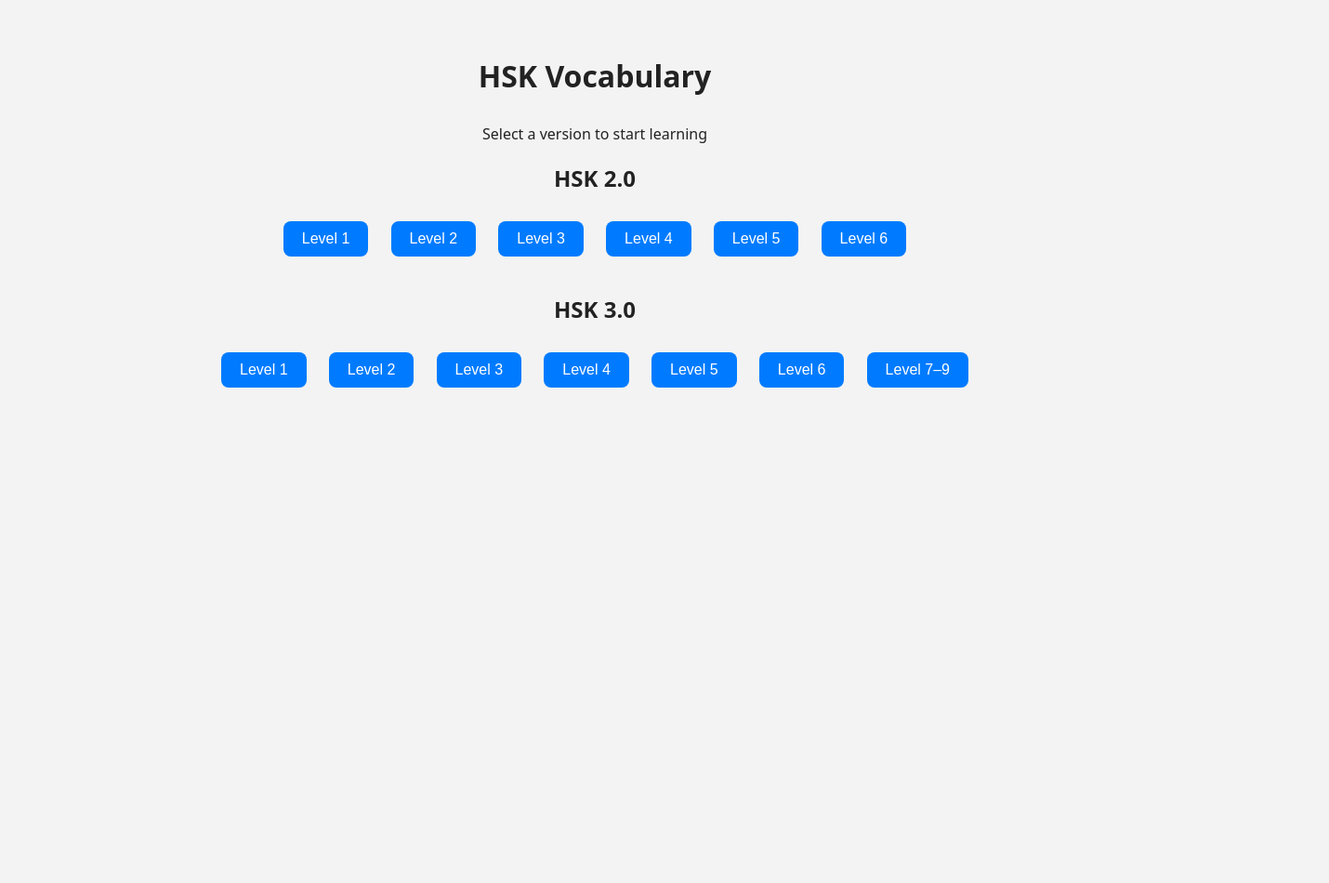
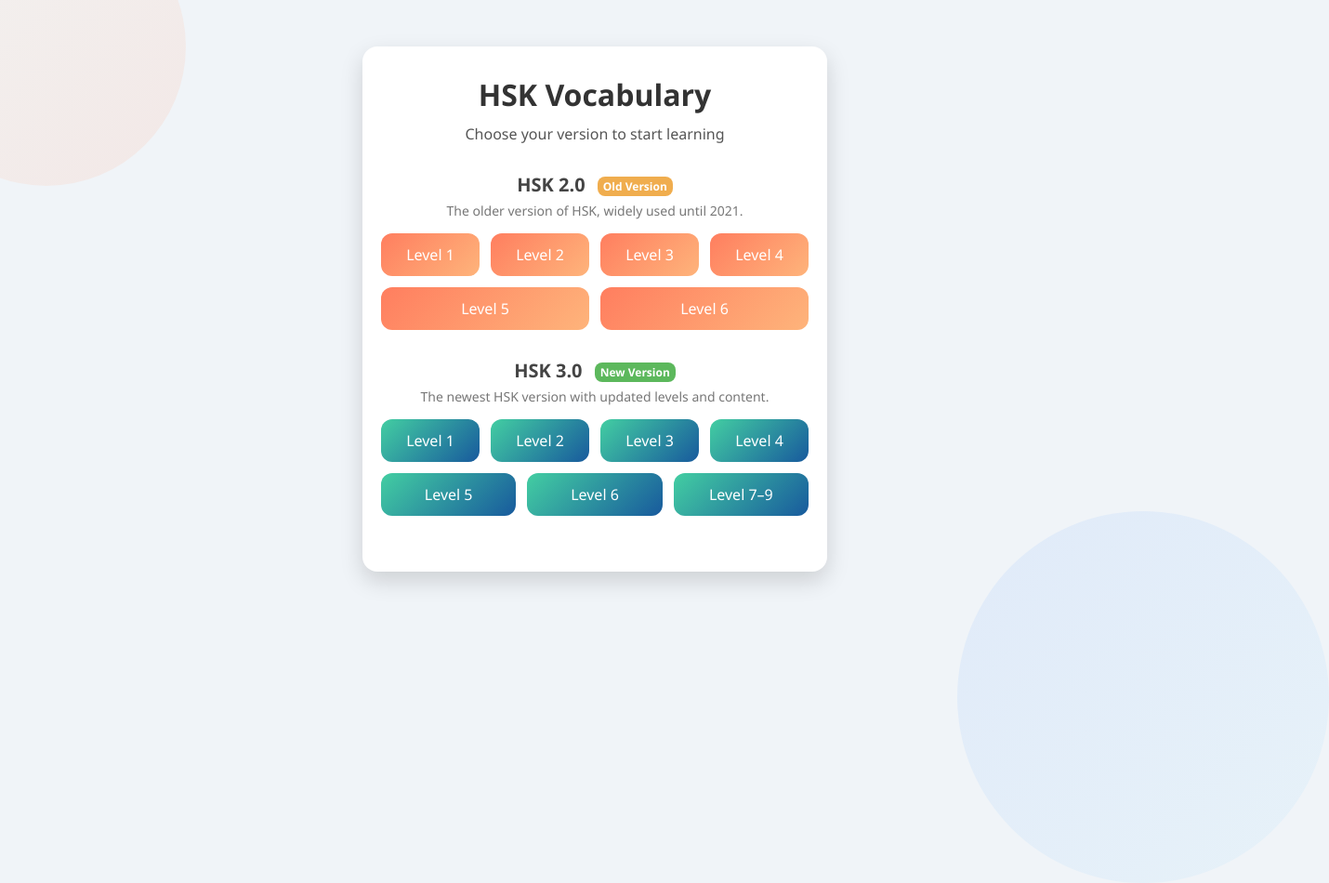
Before and after one commit to tesla2oo2/HSK-telegram, a plain HTML site: page index.html in a window 1280 px wide. Shown: the whole page at 93% size, 1430 px wide, since content can reach past the window. Before the commit the page ends 800 px from the top, so only its background shows below. Drawn offline with Linux system fonts and the light colour scheme.

Commit message:
Refactor index.html for improved layout and styles

```diff
--- a/index.html
+++ b/index.html
@@ -5,37 +5,163 @@
 <meta name="viewport" content="width=device-width, initial-scale=1.0" />
 <title>HSK Vocabulary</title>
 <style>
+  * {
+    box-sizing: border-box;
+    margin: 0;
+    padding: 0;
+    font-family: 'Segoe UI', Tahoma, Geneva, Verdana, sans-serif;
+  }
+
   body {
-      font-family: system-ui, sans-serif;
+    display: flex;
+    justify-content: center;
+    align-items: flex-start;
+    padding: 50px 20px;
+    min-height: 100vh;
+    background: #f0f4f8;
+    position: relative;
+    overflow: hidden;
+  }
+
+  /* Stylish background shapes */
+  body::before, body::after {
+    content: "";
+    position: absolute;
+    border-radius: 50%;
+    opacity: 0.2;
+    z-index: 0;
+  }
+
+  body::before {
+    width: 300px;
+    height: 300px;
+    background: linear-gradient(135deg, #ffecd2, #fcb69f);
+    top: -100px;
+    left: -100px;
+  }
+
+  body::after {
+    width: 400px;
+    height: 400px;
+    background: linear-gradient(135deg, #a1c4fd, #c2e9fb);
+    bottom: -150px;
+    right: -150px;
+  }
+
+  .main-container {
+    position: relative;
+    z-index: 1;
+    width: 100%;
+    max-width: 500px;
+    background: #fff;
+    border-radius: 16px;
+    box-shadow: 0 10px 25px rgba(0,0,0,0.15);
+    padding: 30px 20px;
     text-align: center;
-      background: #f3f3f3;
-      color: #222;
-      margin-top: 60px;
   }
-    h1 { margin-bottom: 30px; }
-    button {
-      margin: 10px;
-      padding: 10px 20px;
-      border: none;
-      border-radius: 8px;
-      background: #007bff;
-      color: white;
-      cursor: pointer;
+
+  .title {
+    font-size: 32px;
+    font-weight: bold;
+    margin-bottom: 10px;
+    color: #333;
+  }
+
+  .subtitle {
     font-size: 16px;
+    margin-bottom: 30px;
+    color: #555;
   }
-    button:hover { background: #0056b3; }
+
   .section {
     margin-bottom: 30px;
+  }
+
+  .section h2 {
+    font-size: 20px;
+    margin-bottom: 5px;
+    color: #444;
+  }
+
+  .badge {
+    font-size: 12px;
+    font-weight: bold;
+    padding: 2px 6px;
+    border-radius: 8px;
+    margin-left: 8px;
+    vertical-align: middle;
+  }
+
+  .badge.old {
+    background-color: #f0ad4e;
+    color: #fff;
+  }
+
+  .badge.new {
+    background-color: #5cb85c;
+    color: #fff;
+  }
+
+  .version-desc {
+    font-size: 14px;
+    color: #777;
+    margin-bottom: 15px;
+  }
+
+  .btn-group {
+    display: flex;
+    flex-wrap: wrap;
+    justify-content: center;
+    gap: 12px;
+  }
+
+  /* Default button style */
+  .btn-group button {
+    flex: 1 1 100px;
+    min-width: 90px;
+    padding: 12px 0;
+    border: none;
+    border-radius: 12px;
+    font-size: 16px;
+    cursor: pointer;
+    transition: transform 0.2s, box-shadow 0.2s;
+    color: #fff;
+    font-weight: 500;
+  }
+
+  /* HSK 2.0 = orange gradient */
+  .section.old .btn-group button {
+    background: linear-gradient(135deg, #ff7e5f, #feb47b);
+  }
+
+  /* HSK 3.0 = green gradient */
+  .section.new .btn-group button {
+    background: linear-gradient(135deg, #43cea2, #185a9d);
+  }
+
+  .btn-group button:hover {
+    transform: translateY(-3px);
+    box-shadow: 0 6px 12px rgba(0,0,0,0.15);
+  }
+
+  @media (max-width: 400px) {
+    .btn-group button {
+      flex: 1 1 80px;
+      font-size: 14px;
+      padding: 10px 0;
+    }
   }
 </style>
 </head>
 <body>
-  <h1>HSK Vocabulary</h1>
-  <p>Select a version to start learning</p>
+  <div class="main-container">
+    <h1 class="title">HSK Vocabulary</h1>
+    <p class="subtitle">Choose your version to start learning</p>
 
-  <div class="section">
-    <h2>HSK 2.0</h2>
-    <div>
+    <div class="section old">
+      <h2>HSK 2.0 <span class="badge old">Old Version</span></h2>
+      <p class="version-desc">The older version of HSK, widely used until 2021.</p>
+      <div class="btn-group">
         <button onclick="openLevel('2.0', 1)">Level 1</button>
         <button onclick="openLevel('2.0', 2)">Level 2</button>
         <button onclick="openLevel('2.0', 3)">Level 3</button>
@@ -45,9 +171,10 @@
       </div>
     </div>
 
-  <div class="section">
-    <h2>HSK 3.0</h2>
-    <div>
+    <div class="section new">
+      <h2>HSK 3.0 <span class="badge new">New Version</span></h2>
+      <p class="version-desc">The newest HSK version with updated levels and content.</p>
+      <div class="btn-group">
         <button onclick="openLevel('3.0', 1)">Level 1</button>
         <button onclick="openLevel('3.0', 2)">Level 2</button>
         <button onclick="openLevel('3.0', 3)">Level 3</button>
@@ -57,10 +184,11 @@
         <button onclick="openLevel('3.0', '7-9')">Level 7–9</button>
       </div>
     </div>
+  </div>
 
   <script>
     function openLevel(version, level) {
-      window.location.href = `viewer.html?version=2.0&level=${level}`;
+      window.location.href = `viewer.html?version=${version}&level=${level}`;
     }
   </script>
 </body>
```
Lines whose indentation alone changed are shown as unchanged.
